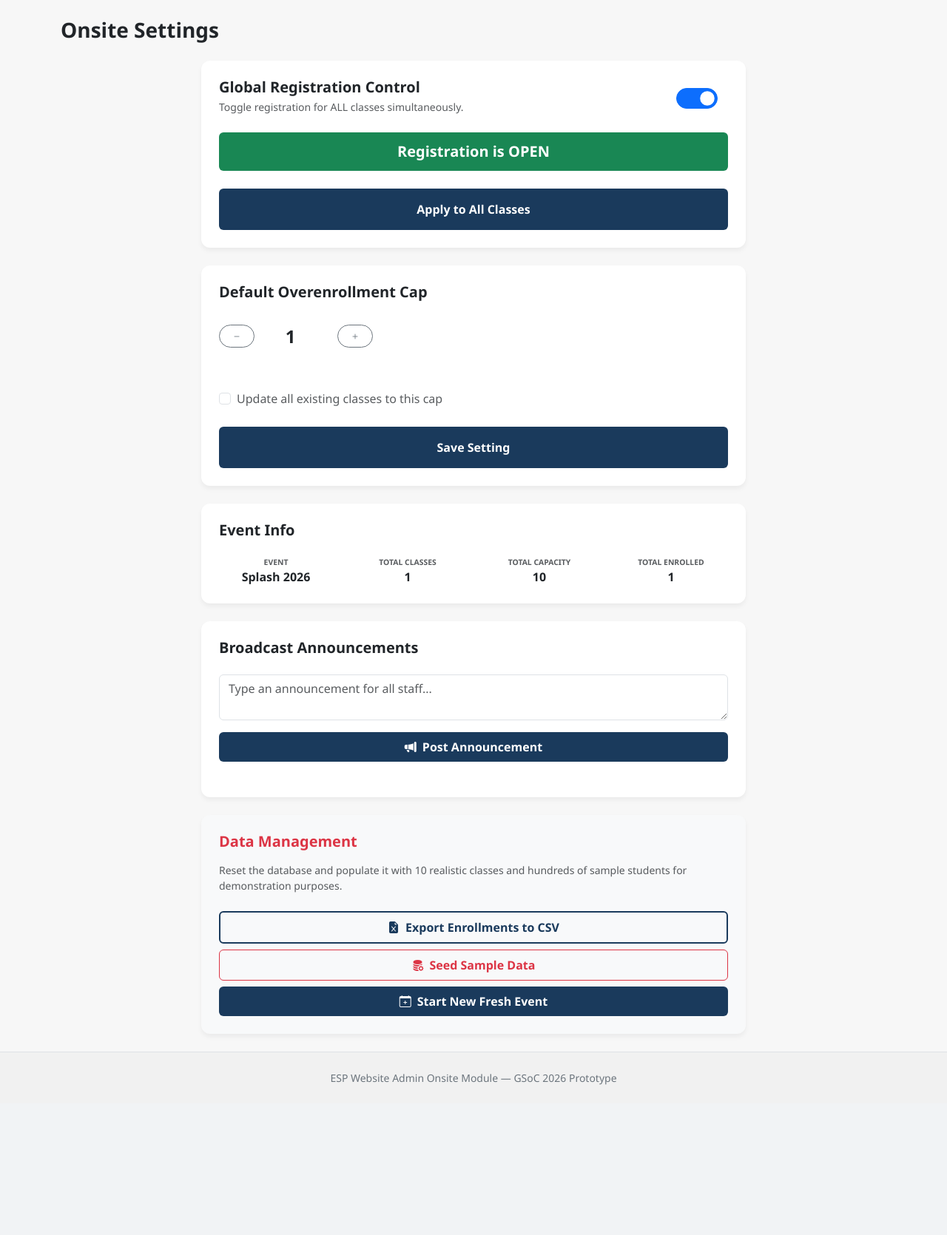
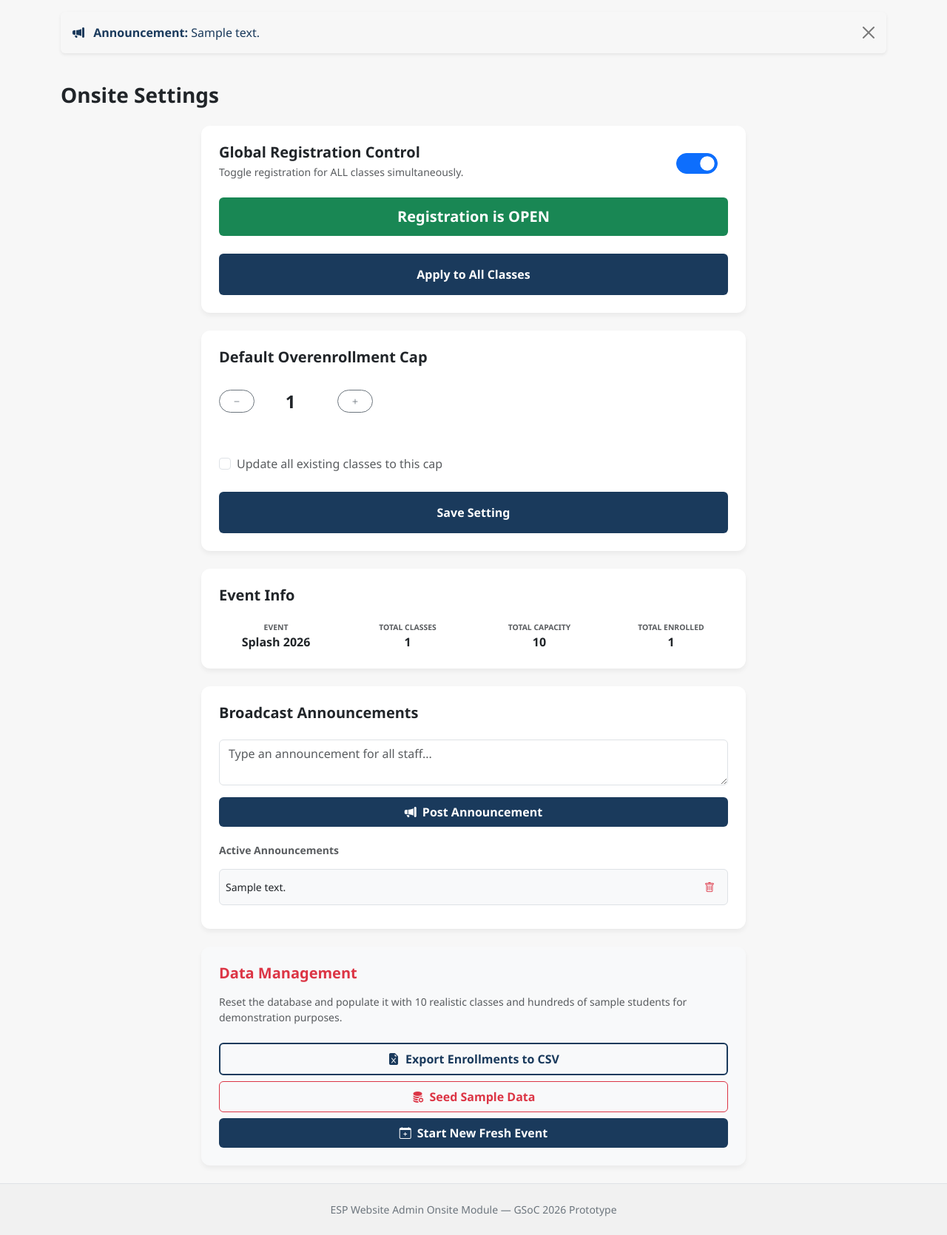
Before and after one commit to anandmahadevv/Learning-Unlimited-Admin-Onsite-Webapp, a Django app: page /settings/ in a window 1280 px wide. Shown: the part 64-1734 px from the top of the page at 74% size. Before the commit the page ends 1531 px from the top, so only its background shows below. Run offline with Django 4.2, Linux system fonts and the light colour scheme; tables that the repository leaves empty hold one stand-in row (values such as "Sample post"); parts of the project's set-up code (start-up, migrations or seed data) failed here and were passed over.

Commit message:
Implement global announcement system for onsite coordination

```diff
--- a/onsite/models.py
+++ b/onsite/models.py
@@ -32,3 +32,11 @@ class OnsiteSettings(models.Model):
     default_overenrollment_cap = models.IntegerField(default=5)
     event_name = models.CharField(max_length=100,
                                   default="Splash 2026")
+
+class Announcement(models.Model):
+    message = models.CharField(max_length=500)
+    created_at = models.DateTimeField(auto_now_add=True)
+    is_active = models.BooleanField(default=True)
+
+    def __str__(self):
+        return self.message[:50]
--- a/onsite/templates/onsite/base.html
+++ b/onsite/templates/onsite/base.html
@@ -35,6 +35,9 @@
         </div>
     </nav>
 
+    <!-- Announcement Banner -->
+    <div id="announcementContainer" class="container mt-3"></div>
+
     <main class="container py-4">
         {% block content %}{% endblock %}
     </main>
--- a/static/onsite/js/onsite.js
+++ b/static/onsite/js/onsite.js
@@ -597,7 +597,88 @@ async function createNewEvent() {
 }
 
 /**
- * 10. Global Initialization
+ * 11. Announcements Logic
+ */
+async function fetchAnnouncements() {
+    try {
+        const response = await fetch('/api/announcements/');
+        const data = await response.json();
+
+        // Update top banner
+        const container = document.getElementById('announcementContainer');
+        if (container) {
+            container.innerHTML = '';
+            data.forEach(a => {
+                const alert = document.createElement('div');
+                alert.className = 'alert alert-info alert-dismissible fade show border-0 shadow-sm';
+                alert.style.backgroundColor = 'var(--blue-light)';
+                alert.style.color = 'var(--navy)';
+                alert.role = 'alert';
+                alert.innerHTML = `
+                    <i class="bi bi-megaphone-fill me-2"></i>
+                    <strong>Announcement:</strong> ${a.message}
+                    <button type="button" class="btn-close" data-bs-dismiss="alert" aria-label="Close"></button>
+                `;
+                container.appendChild(alert);
+            });
+        }
+
+        // Update settings list if exists
+        const list = document.getElementById('activeAnnouncementsList');
+        if (list) {
+            list.innerHTML = data.length > 0 ? '<h6 class="fw-bold mb-3 small uppercase text-muted">Active Announcements</h6>' : '';
+            data.forEach(a => {
+                const item = document.createElement('div');
+                item.className = 'd-flex justify-content-between align-items-center p-2 border rounded mb-2 bg-light';
+                item.innerHTML = `
+                    <span class="small">${a.message}</span>
+                    <button class="btn btn-sm text-danger" onclick="deleteAnnouncement(${a.id})"><i class="bi bi-trash"></i></button>
+                `;
+                list.appendChild(item);
+            });
+        }
+    } catch (e) {
+        console.error("Error fetching announcements:", e);
+    }
+}
+
+async function postAnnouncement() {
+    const msgInput = document.getElementById('announcementMsg');
+    const msg = msgInput.value.trim();
+    if (!msg) return;
+
+    try {
+        const response = await fetch('/api/announcements/', {
+            method: 'POST',
+            headers: { 'Content-Type': 'application/json' },
+            body: JSON.stringify({ message: msg })
+        });
+        if (response.ok) {
+            showToast('Announcement posted!', 'success');
+            msgInput.value = '';
+            fetchAnnouncements();
+        }
+    } catch (e) {
+         showToast('Error posting announcement.', 'danger');
+    }
+}
+
+async function deleteAnnouncement(id) {
+    try {
+        const response = await fetch(`/api/announcements/${id}/delete/`, {
+            method: 'POST'
+        });
+        if (response.ok) {
+            showToast('Announcement deleted!', 'success');
+            fetchAnnouncements();
+        }
+    } catch (e) {
+         showToast('Error deleting announcement.', 'danger');
+    }
+}
+
+/**
+ * 12. Global Initialization
  */
 document.addEventListener('DOMContentLoaded', () => {
     // Shared - Clock
@@ -606,6 +687,11 @@ document.addEventListener('DOMContentLoaded', () => {
         updateClock();
         setInterval(updateClock, 1000);
     }
+
+    // Shared - Announcements
+    fetchAnnouncements();
+    // Auto-refresh every 60 seconds
+    setInterval(fetchAnnouncements, 60000);
 
     // Dashboard Page
     const dashboardGrid = document.getElementById('classCardsGrid');
```
Also changed, not shown: onsite/migrations/0002_announcement.py (added).
